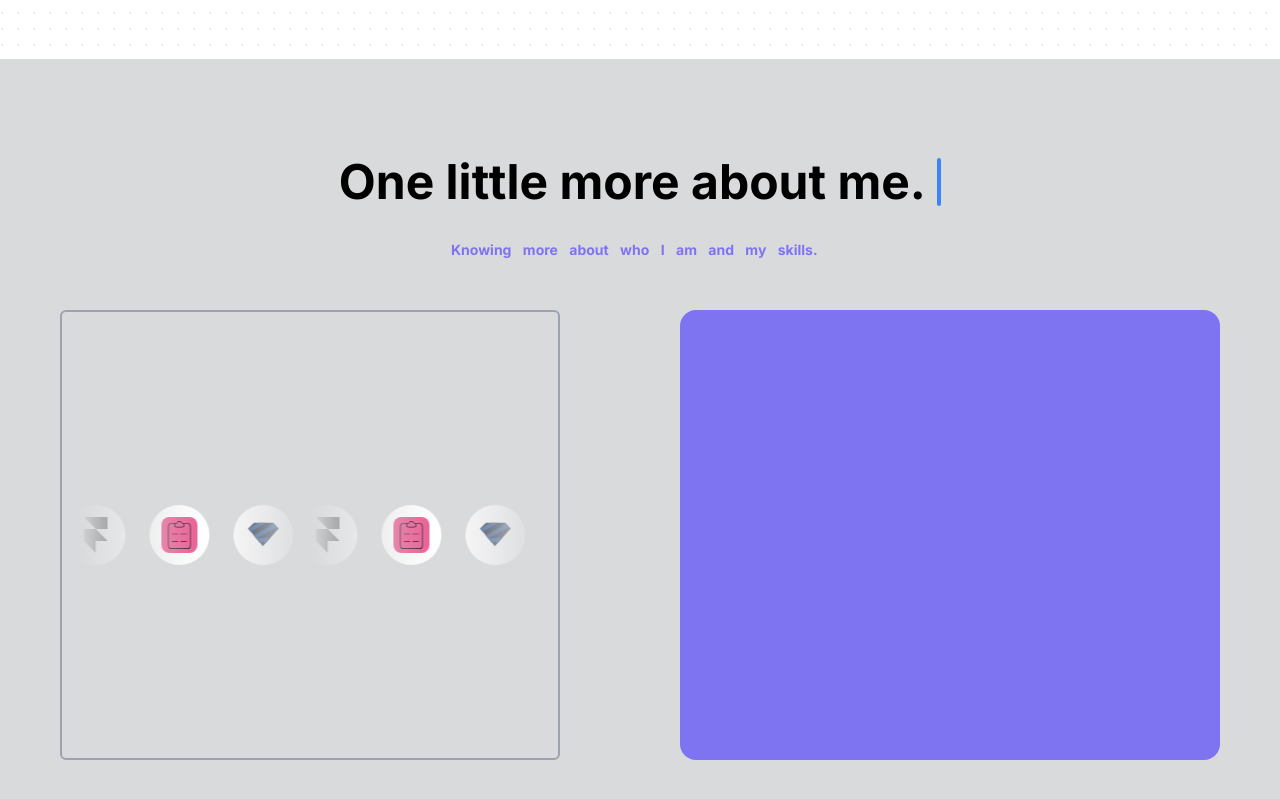
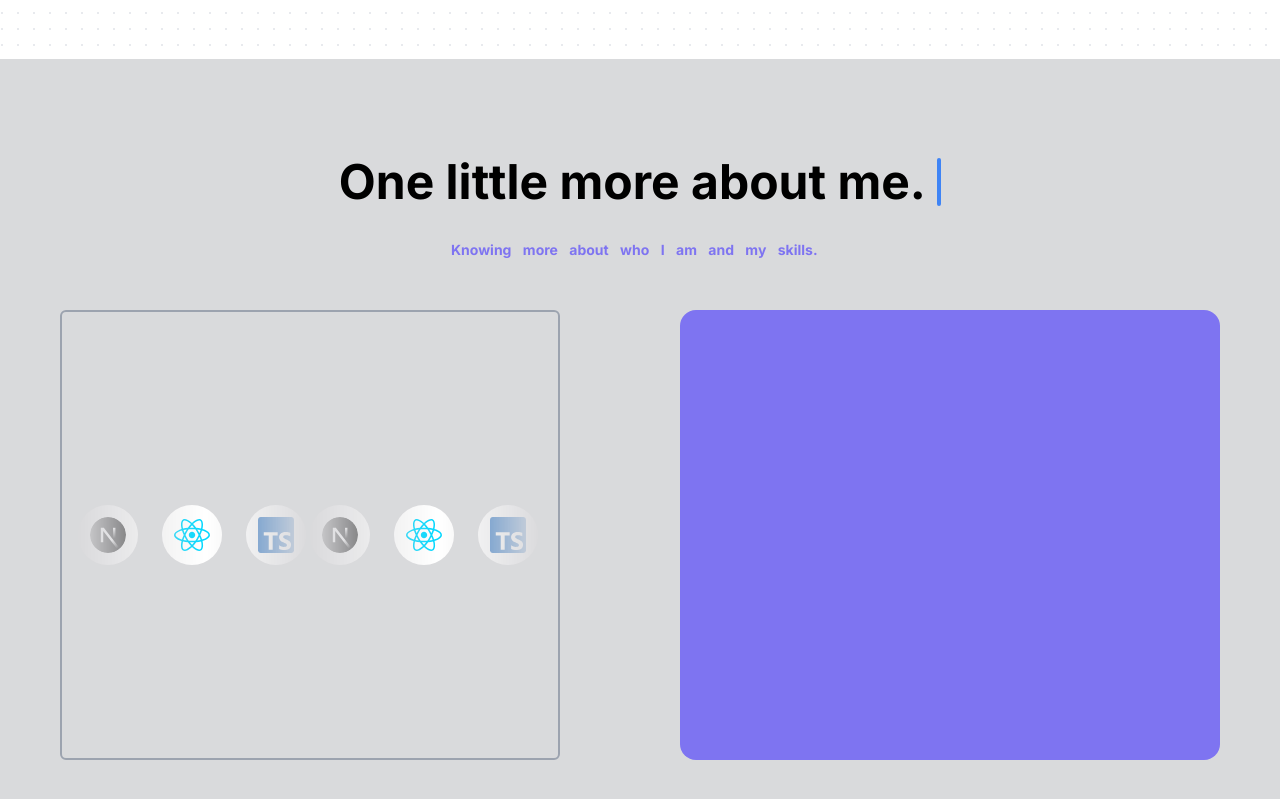
Before and after one commit to HenriqueBragaMoreira/web-portfolio, a Next.js app: page /en in a window 1280 px wide. Shown: the part 741-1540 px from the top of the page. Built offline with nearby package versions, Linux system fonts and the light colour scheme; what tailwindcss-animated would draw is missing.

Commit message:
refactor: 💡 add responsiveness and improvement vertical props

```diff
--- a/src/components/marquee.tsx
+++ b/src/components/marquee.tsx
@@ -24,7 +24,7 @@ export function Marquee({
         "group flex gap-[--gap] motion-reduce:snap-x motion-reduce:snap-mandatory motion-reduce:overflow-x-scroll",
         "[--duration:20s] [--gap:1rem]",
         "[mask-image:_linear-gradient(to_right,transparent_0,_black_128px,_black_calc(100%-128px),transparent_100%)]",
-        vertical ? "flex-col overflow-hidden" : "overflow-x-hidden ",
+        vertical ? "lg:flex-col overflow-hidden" : "overflow-x-hidden ",
         className
       )}
       {...props}
@@ -32,9 +32,9 @@ export function Marquee({
       <div
         className={cn(
           "flex items-center gap-[--gap] motion-reduce:animate-none motion-reduce:[&>*]:snap-start",
-          vertical ? "flex-col animate-marquee-vertical" : "animate-marquee-horizontal",
+          vertical && "lg:flex-col lg:animate-marquee-vertical animate-marquee-horizontal",
           pauseOnHover && "group-hover:animate-pause",
-          reverse && "animate-reverse"
+          reverse && "lg:animate-reverse animate-reverse"
         )}
       >
         {children}
@@ -42,9 +42,9 @@ export function Marquee({
       <div
         className={cn(
           "flex items-center gap-[--gap] motion-reduce:hidden motion-reduce:animate-none",
-          vertical ? "flex-col animate-marquee-vertical" : "animate-marquee-horizontal",
+          vertical && "lg:flex-col lg:animate-marquee-vertical animate-marquee-horizontal",
           pauseOnHover && "group-hover:animate-pause",
-          reverse && "animate-reverse"
+          reverse && "lg:animate-reverse animate-reverse"
         )}
         aria-hidden
       >
```
